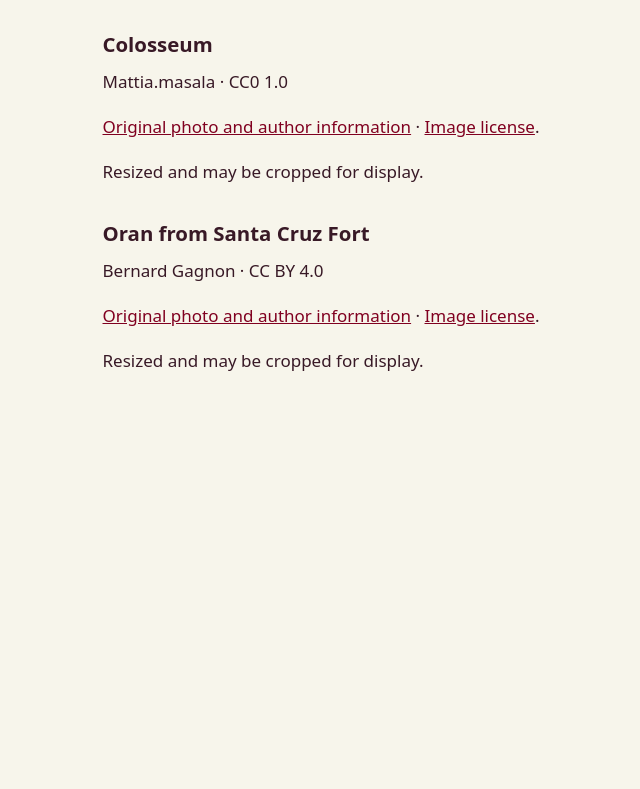
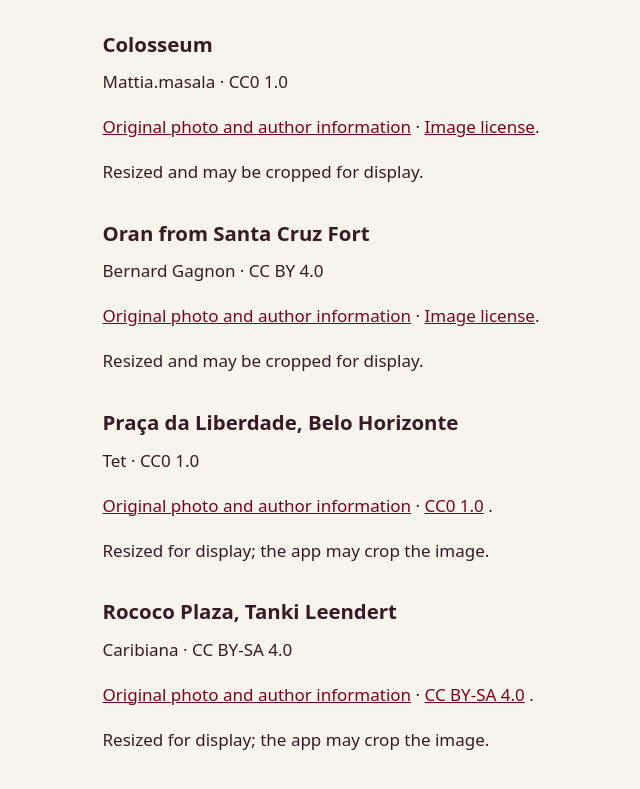
Before and after one commit to Shahzer7/tripoo-support, a plain HTML site: page credits.html in a window 1280 px wide. Shown: the part 10257-11046 px from the top of the page, without its empty margins (172-812 px from the left). Before the commit the page ends 10717 px from the top, so only its background shows below. Drawn offline with Linux system fonts and the light colour scheme.

Commit message:
Update Tripoo privacy policy and photo credits

```diff
--- a/credits.html
+++ b/credits.html
@@ -111,4 +111,10 @@ h1{font-size:clamp(2.2rem,7vw,3.4rem);line-height:1.1;margin:2.5rem 0 1rem} h2{f
 <section><h2>Pont Neuf at sunset</h2><p>Joe deSousa · CC0 1.0</p><p><a href="https://commons.wikimedia.org/wiki/File:Pont_Neuf_at_sunset%2C_Paris_12_July_2017.jpg">Original photo and author information</a> · <a href="https://creativecommons.org/publicdomain/zero/1.0/">Image license</a>.</p><p>Resized and may be cropped for display.</p></section>
 <section><h2>Colosseum</h2><p>Mattia.masala · CC0 1.0</p><p><a href="https://commons.wikimedia.org/wiki/File:Colosseum_-_Rome.jpg">Original photo and author information</a> · <a href="https://creativecommons.org/publicdomain/zero/1.0/">Image license</a>.</p><p>Resized and may be cropped for display.</p></section>
 <section><h2>Oran from Santa Cruz Fort</h2><p>Bernard Gagnon · CC BY 4.0</p><p><a href="https://commons.wikimedia.org/wiki/File:Vue_d%27Oran_03.jpg">Original photo and author information</a> · <a href="https://creativecommons.org/licenses/by/4.0/">Image license</a>.</p><p>Resized and may be cropped for display.</p></section>
+<section><h2>Praça da Liberdade, Belo Horizonte</h2><p>Tet · CC0 1.0</p><p><a href="https://commons.wikimedia.org/wiki/File:Pra%C3%A7a_da_Liberdade,_Belo_Horizonte,_Minas_Gerais,_Brasil,_Brazil_2022.jpg">Original photo and author information</a>
+ · <a href="https://creativecommons.org/publicdomain/zero/1.0/">CC0 1.0</a>
+.</p><p>Resized for display; the app may crop the image.</p></section>
+<section><h2>Rococo Plaza, Tanki Leendert</h2><p>Caribiana · CC BY-SA 4.0</p><p><a href="https://commons.wikimedia.org/wiki/File:Rococo_Plaza_Aruba_17_31_49_790000.jpeg">Original photo and author information</a>
+ · <a href="https://creativecommons.org/licenses/by-sa/4.0/">CC BY-SA 4.0</a>
+.</p><p>Resized for display; the app may crop the image.</p></section>
 </main></body></html>
```
Also changed, not shown: privacy.html (+3 -4 lines).
